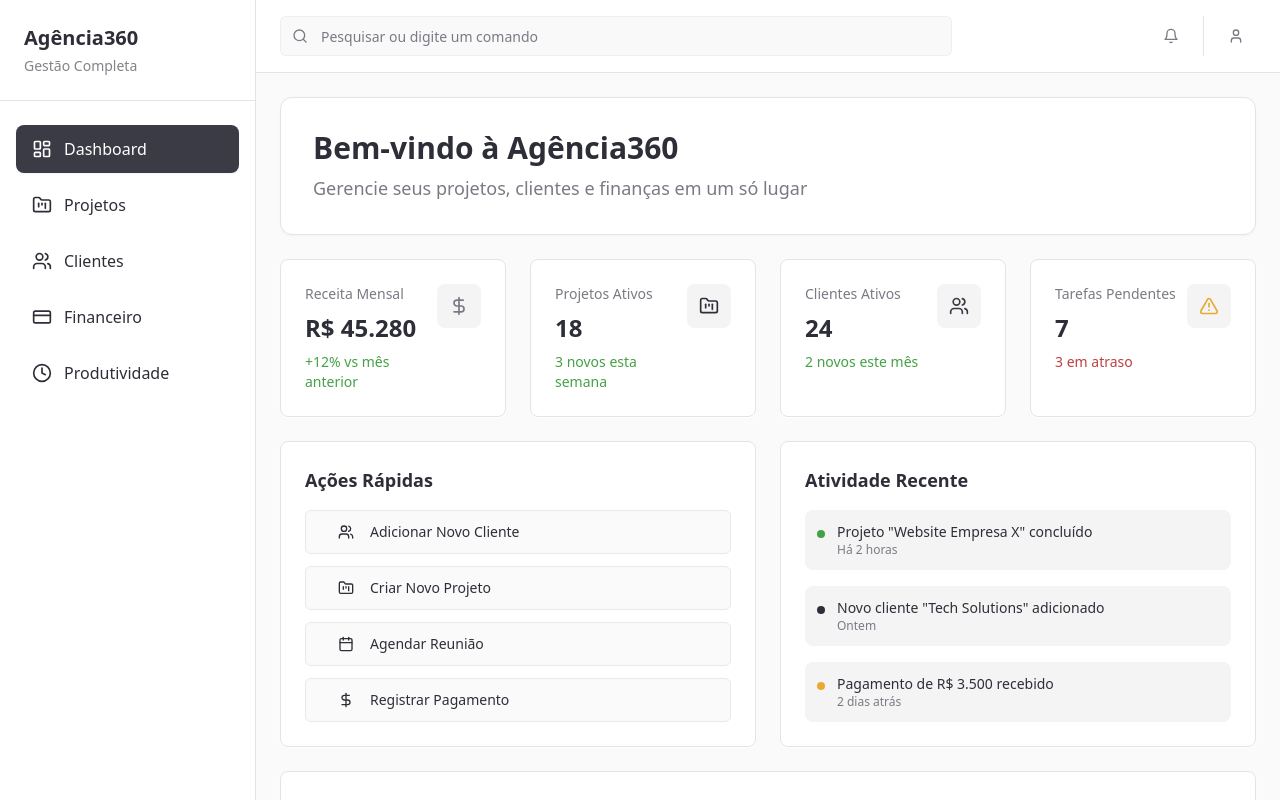
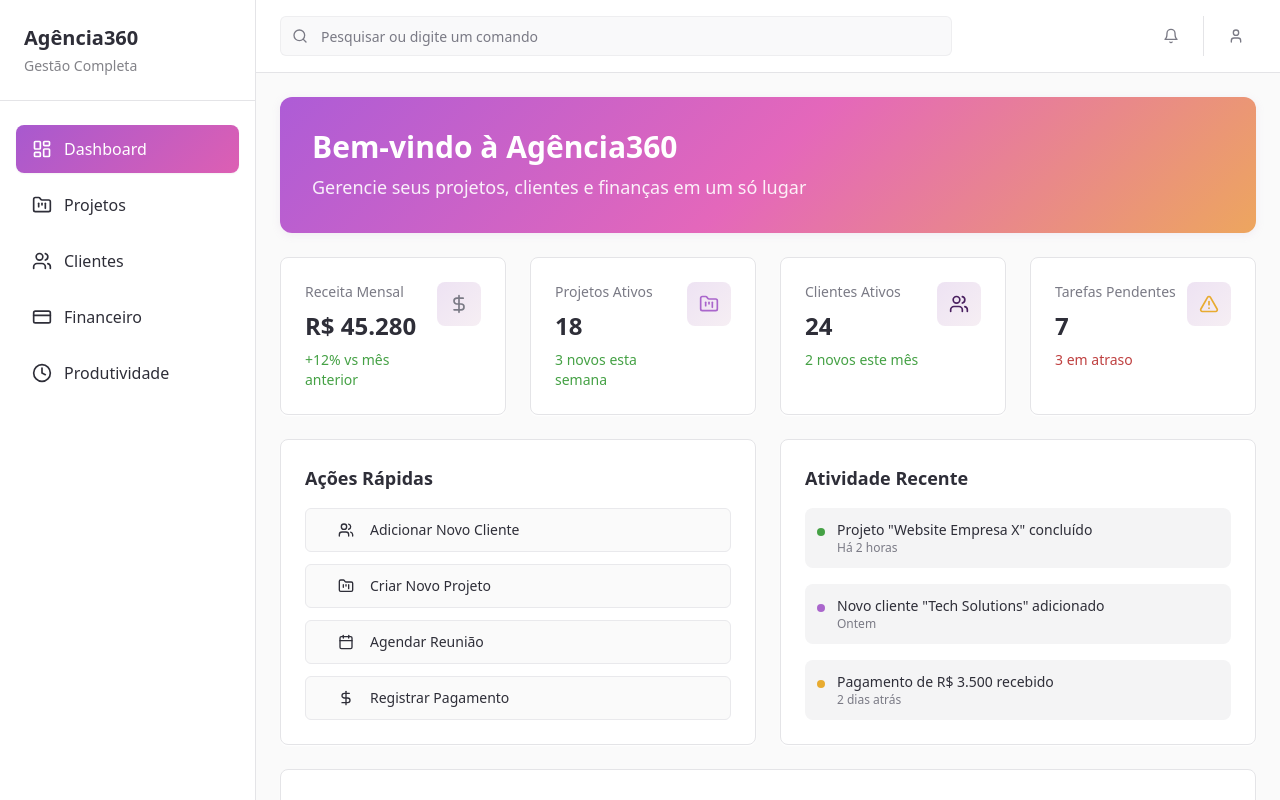
Before and after one commit to airtonmaia/agencia360-flow, a React (Vite) app: page / in a window 1280 px wide. Shown: the top 800 px of the page. Built offline with nearby package versions, Linux system fonts and the light colour scheme.

Commit message:
Refactor: Restore gradient colors
Restore the purple and orange gradient to buttons and important elements, reverting the previous change that made them black and white.

```diff
--- a/src/components/clients/ClientsView.tsx
+++ b/src/components/clients/ClientsView.tsx
@@ -59,7 +59,7 @@ export const ClientsView = () => {
           <h1 className="text-2xl font-bold text-foreground">Clientes</h1>
           <p className="text-muted-foreground">Gerencie suas relações comerciais</p>
         </div>
-        <Button className="bg-primary hover:bg-primary-hover">
+        <Button className="bg-gradient-button hover:opacity-90 text-white border-0">
           <Plus className="w-4 h-4 mr-2" />
           Novo Cliente
         </Button>
--- a/src/components/dashboard/Dashboard.tsx
+++ b/src/components/dashboard/Dashboard.tsx
@@ -6,10 +6,10 @@ import { Button } from "@/components/ui/button";
 export const Dashboard = () => {
   return (
     <div className="space-y-6">
-      {/* Welcome Section - mais sutil */}
-      <div className="bg-card border border-border p-8 rounded-xl shadow-card">
-        <h1 className="text-3xl font-bold mb-2 text-foreground">Bem-vindo à Agência360</h1>
-        <p className="text-muted-foreground text-lg">
+      {/* Welcome Section - com gradiente */}
+      <div className="bg-gradient-primary text-white p-8 rounded-xl shadow-soft">
+        <h1 className="text-3xl font-bold mb-2">Bem-vindo à Agência360</h1>
+        <p className="text-white/90 text-lg">
           Gerencie seus projetos, clientes e finanças em um só lugar
         </p>
       </div>
--- a/src/components/dashboard/MetricCard.tsx
+++ b/src/components/dashboard/MetricCard.tsx
@@ -36,7 +36,7 @@ export const MetricCard = ({
             </p>
           )}
         </div>
-        <div className={cn("p-3 rounded-lg bg-muted", iconColor)}>
+        <div className={cn("p-3 rounded-lg bg-gradient-accent", iconColor)}>
           <Icon className="w-5 h-5" />
         </div>
       </div>
--- a/src/components/layout/Sidebar.tsx
+++ b/src/components/layout/Sidebar.tsx
@@ -41,7 +41,7 @@ export const Sidebar = ({ activeTab, onTabChange }: SidebarProps) => {
                   "w-full flex items-center gap-3 px-4 py-3 rounded-lg text-left transition-all duration-200",
                   "hover:bg-sidebar-accent",
                   activeTab === item.id
-                    ? "bg-sidebar-primary text-sidebar-primary-foreground shadow-sm"
+                    ? "bg-gradient-button text-white shadow-sm"
                     : "text-sidebar-foreground hover:text-sidebar-accent-foreground"
                 )}
               >
--- a/src/components/projects/ProjectsView.tsx
+++ b/src/components/projects/ProjectsView.tsx
@@ -64,7 +64,7 @@ export const ProjectsView = () => {
           <h1 className="text-2xl font-bold text-foreground">Projetos</h1>
           <p className="text-muted-foreground">Gerencie todos os seus projetos em um só lugar</p>
         </div>
-        <Button className="bg-primary hover:bg-primary-hover">
+        <Button className="bg-gradient-button hover:opacity-90 text-white border-0">
           <Plus className="w-4 h-4 mr-2" />
           Novo Projeto
         </Button>
--- a/src/index.css
+++ b/src/index.css
@@ -8,7 +8,7 @@ All colors MUST be HSL.
 
 @layer base {
   :root {
-    /* Minimal color scheme inspired by the reference */
+    /* Minimal color scheme with purple/orange accents */
     --background: 0 0% 98%;
     --foreground: 240 10% 20%;
 
@@ -18,10 +18,10 @@ All colors MUST be HSL.
     --popover: 0 0% 100%;
     --popover-foreground: 240 10% 20%;
 
-    /* Very subtle primary - minimal purple accent */
-    --primary: 240 10% 20%;
+    /* Purple gradient for important elements */
+    --primary: 280 50% 60%;
     --primary-foreground: 0 0% 100%;
-    --primary-hover: 240 10% 15%;
+    --primary-hover: 280 50% 55%;
 
     /* Light secondary colors */
     --secondary: 240 5% 96%;
@@ -32,10 +32,10 @@ All colors MUST be HSL.
     --muted-foreground: 240 4% 50%;
 
     /* Minimal accent */
-    --accent: 240 3% 94%;
-    --accent-foreground: 240 8% 25%;
+    --accent: 280 30% 95%;
+    --accent-foreground: 280 50% 25%;
 
-    /* Status colors - very subtle */
+    /* Status colors with some color */
     --destructive: 0 50% 50%;
     --destructive-foreground: 0 0% 100%;
     --success: 120 40% 45%;
@@ -44,7 +44,7 @@ All colors MUST be HSL.
     /* Minimal borders */
     --border: 240 6% 90%;
     --input: 240 6% 92%;
-    --ring: 240 10% 80%;
+    --ring: 280 50% 60%;
 
     /* Smooth radius */
     --radius: 0.5rem;
@@ -52,18 +52,20 @@ All colors MUST be HSL.
     /* White sidebar like in reference */
     --sidebar-background: 0 0% 100%;
     --sidebar-foreground: 240 10% 20%;
-    --sidebar-primary: 240 8% 25%;
+    --sidebar-primary: 280 50% 60%;
     --sidebar-primary-foreground: 0 0% 100%;
-    --sidebar-accent: 240 4% 96%;
+    --sidebar-accent: 280 20% 96%;
     --sidebar-accent-foreground: 240 8% 25%;
     --sidebar-border: 240 6% 90%;
-    --sidebar-ring: 240 10% 80%;
+    --sidebar-ring: 280 50% 60%;
 
-    /* Minimal effects */
-    --gradient-primary: linear-gradient(135deg, hsl(240 8% 25%), hsl(240 6% 30%));
+    /* Beautiful gradients for important elements */
+    --gradient-primary: linear-gradient(135deg, hsl(280 60% 60%), hsl(320 70% 65%), hsl(30 80% 65%));
+    --gradient-button: linear-gradient(135deg, hsl(280 55% 58%), hsl(320 65% 62%));
+    --gradient-accent: linear-gradient(135deg, hsl(280 40% 92%), hsl(320 30% 95%));
     --gradient-subtle: linear-gradient(180deg, hsl(0 0% 99%), hsl(240 3% 97%));
-    --shadow-soft: 0 1px 3px hsl(240 10% 80% / 0.1);
-    --shadow-card: 0 1px 2px hsl(240 10% 70% / 0.08);
+    --shadow-soft: 0 2px 8px hsl(280 30% 70% / 0.15);
+    --shadow-card: 0 1px 3px hsl(240 10% 70% / 0.08);
   }
 
   .dark {
--- a/tailwind.config.ts
+++ b/tailwind.config.ts
@@ -68,6 +68,8 @@ export default {
 			},
 			backgroundImage: {
 				'gradient-primary': 'var(--gradient-primary)',
+				'gradient-button': 'var(--gradient-button)',
+				'gradient-accent': 'var(--gradient-accent)',
 				'gradient-subtle': 'var(--gradient-subtle)'
 			},
 			boxShadow: {
```
